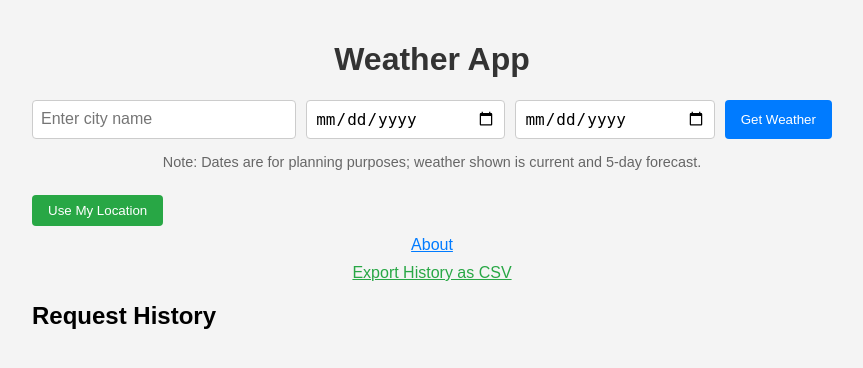
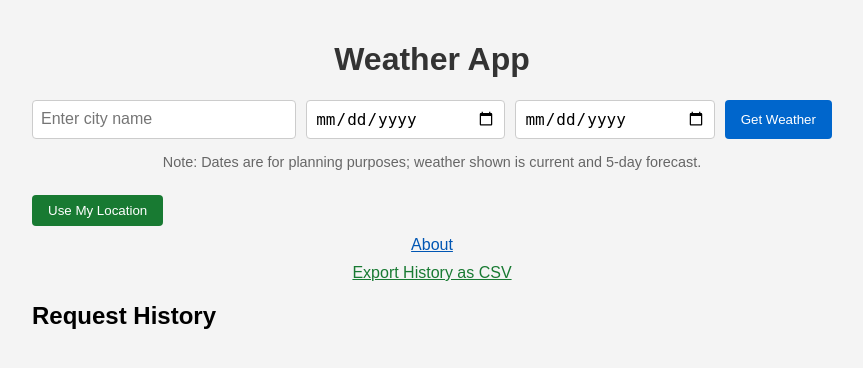
Before and after one commit to ahmed20455/SkyCast---Weather-App, a Flask app: page / in a window 1280 px wide. Shown: the top 368 px of the page, without its empty margins (208-1071 px from the left). Run offline with Flask 3, Linux system fonts and the light colour scheme; data that the repository does not hold is empty.

Commit message:
update styles for correct contrast

```diff
--- a/static/style.css
+++ b/static/style.css
@@ -32,8 +32,8 @@ input[type="text"], input[type="date"] {
 
 button {
     padding: 8px 16px;
-    background-color: #007BFF;
-    color: white;
+    background-color: #0066CC;
+    color: #FFFFFF;
     border: none;
     border-radius: 4px;
     cursor: pointer;
@@ -44,7 +44,8 @@ button:hover {
 }
 
 .location-btn {
-    background-color: #28a745;
+    background-color: #187A32;
+     color: #FFFFFF;
 }
 
 .location-btn:hover {
@@ -55,11 +56,11 @@ button:hover {
     display: block;
     text-align: center;
     margin: 10px 0;
-    color: #007BFF;
+    color: #0056B3;
 }
 
 .export-link {
-    color: #28a745;
+    color: #187A32;
 }
 
 .note {
@@ -124,8 +125,14 @@ button:hover {
 .inline-form {
     display: inline-flex;
     gap: 5px;
+    background-color: #187A32;
+    color: #FFFFFF;
 }
 
+.inline-form button[type="submit"] {
+    background-color: #0066CC;
+    color: #FFFFFF;
+}
 
 button.delete-link {
     background: none;
--- a/templates/about.html
+++ b/templates/about.html
@@ -1,5 +1,5 @@
 <!DOCTYPE html>
-<html>
+<html lang="en">
 <head>
     <title>About - Weather App</title>
 </head>
--- a/templates/index.html
+++ b/templates/index.html
@@ -1,5 +1,5 @@
 <!DOCTYPE html>
-<html>
+<html lang="en">
 
 <head>
     <title>SkyCast - Weather App</title>
```
